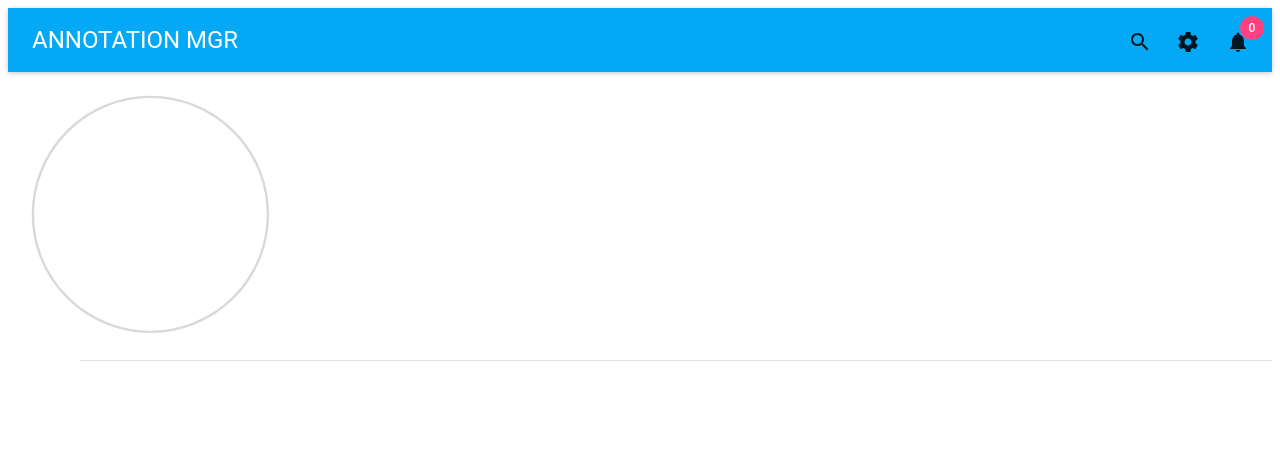
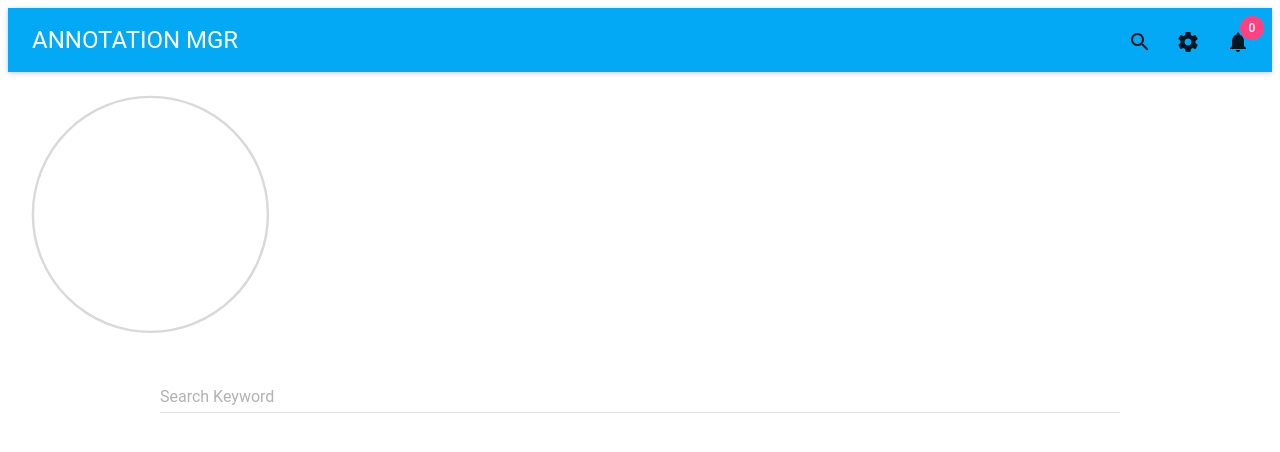
Before and after one commit to joetm/annotation-mgr, a React app: page / in a window 1280 px wide. Shown: the top 452 px of the page. Built offline with nearby package versions, Linux system fonts and the light colour scheme; no server answers; the HTML template or start-up script is replaced by a standard one.

Commit message:
search and listfolder view

```diff
--- a/src/components/App.tsx
+++ b/src/components/App.tsx
@@ -180,16 +180,6 @@ export default class App extends React.Component<any, MainState> {
 
   	render() {
 
-        const View = this.state.view === 'folder' ?
-            <ListFolder
-                items={this.state.items}
-                visible={true}
-                setNumPapers={this.setNumPapers.bind(this)}
-            />
-            :
-            <Searchbox
-            />;
-
         return (
             <MuiThemeProvider muiTheme={theme}>
                 <div>
@@ -212,7 +202,12 @@ export default class App extends React.Component<any, MainState> {
                     <Loader
                     	progress={this.state.progress}
                     	visible={this.state.isLoading} />
-                    {View}
+                    <Searchbox />
+                    <ListFolder
+                        items={this.state.items}
+                        visible={true}
+                        setNumPapers={this.setNumPapers.bind(this)}
+                    />
                 </div>
             </MuiThemeProvider>
         );
--- a/src/components/ListFolder.tsx
+++ b/src/components/ListFolder.tsx
@@ -4,7 +4,6 @@
 import * as React from 'react'; // typescript
 
 import List from 'material-ui/List';
-import Divider from 'material-ui/Divider';
 import Subheader from 'material-ui/Subheader';
 
 
@@ -14,7 +13,6 @@ const ListFolder = (props) => {
     // const ConditionalSubHeader = props.folders.name ? <Subheader inset={true}>{props.folders.name}</Subheader> : null;
     return (
         <div style={{display: props.visible ? 'block' : 'none'}}>
-            <Divider inset={true} />
             <List children={props.items} />
         </div>
     );
```
